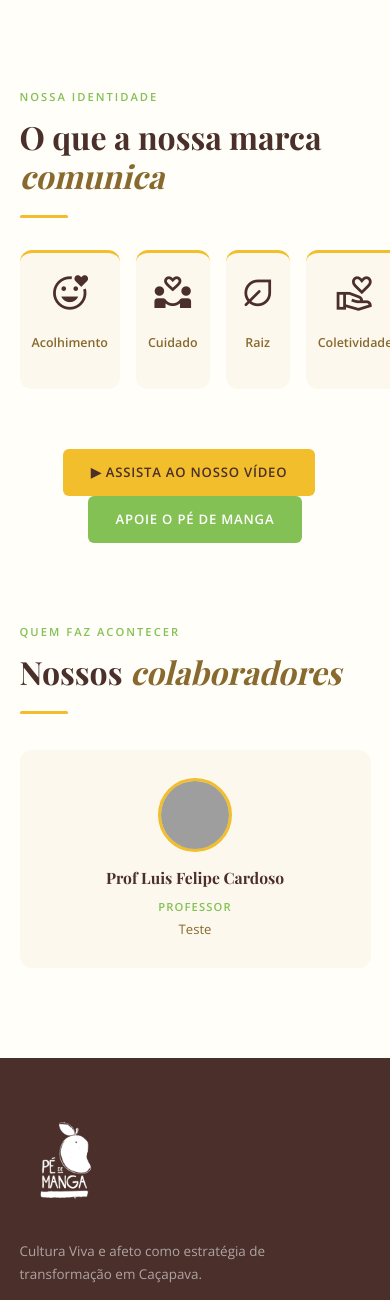
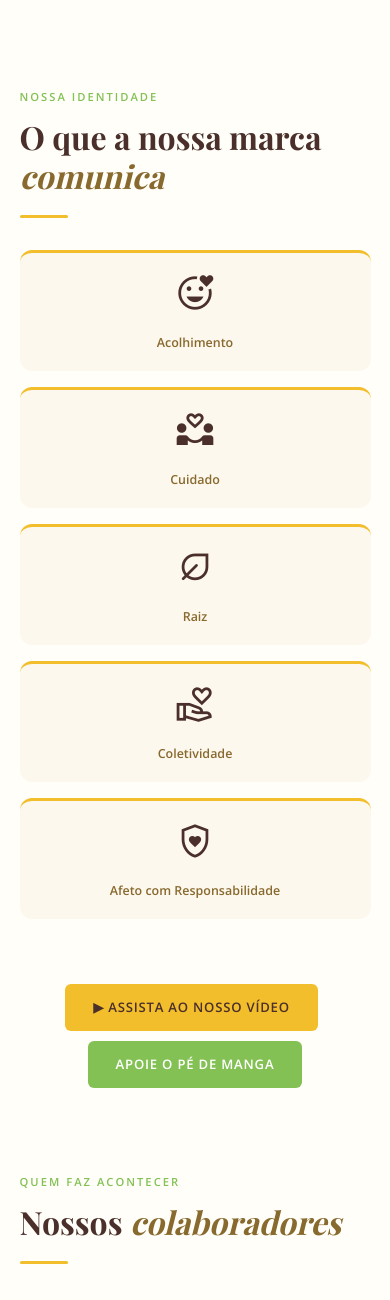
Before and after one commit to pietro-renno/pe-de-manga, a PHP site: page /quem-somos.php in a window 390 px wide. Shown: the part 2372-3672 px from the top of the page. Run offline with PHP 8.4, Linux system fonts and the light colour scheme; data comes from the database, SQL or seed files in the repository; some web fonts are replaced; grey boxes are pictures that could not be loaded.

Commit message:
Ajustes de responsividade em quem somos e página inicial

```diff
--- a/assets/css/style.css
+++ b/assets/css/style.css
@@ -1780,6 +1780,9 @@ footer {
   #hero {
     padding: 90px 5vw 40px;
   }
+  .hero-text h1 {
+    font-size: 3rem !important;
+  }
   /* pillars: 2 colunas em vez de linha */
   .pillars-strip {
     display: grid;
@@ -1833,6 +1836,12 @@ footer {
   }
   .agenda-note {
     flex-direction: column;
+  }
+  .btn {
+      margin: 5px;
+  }
+  .card-comunica {
+        grid-template-columns: 1fr !important;
   }
 }
 @media (max-width: 600px) {
@@ -1868,7 +1877,7 @@ footer {
     margin-bottom: 24px;
   }
   .hero-eyebrow {
-    font-size: .6rem;
+    font-size: .5rem;
     padding: 4px 10px;
     margin-bottom: 14px;
   }
@@ -1884,4 +1893,13 @@ footer {
   .footer-devs-list {
     gap: 2px 0;
   }
-}
+  .btn {
+      margin: 5px;
+  }
+  .hero-text h1 {
+    font-size: 3rem !important;
+  }
+  .card-comunica {
+        grid-template-columns: 1fr !important;
+  }
+}
--- a/quem-somos.php
+++ b/quem-somos.php
@@ -75,7 +75,7 @@
           <p class="section-tag">Nossa identidade</p>
           <h2 class="section-title">O que a nossa marca <em>comunica</em></h2>
           <div class="divider"></div>
-          <div style="display:grid;grid-template-columns:repeat(5,1fr);gap:16px;margin-top:30px;">
+          <div class="card-comunica" style="display:grid;grid-template-columns:repeat(5,1fr);gap:16px;margin-top:30px;">
             <?php
             $valores = [
               ['<span style="font-size:2.5rem;" class="material-symbols-outlined">mood_heart</span>', 'Acolhimento'],
```
